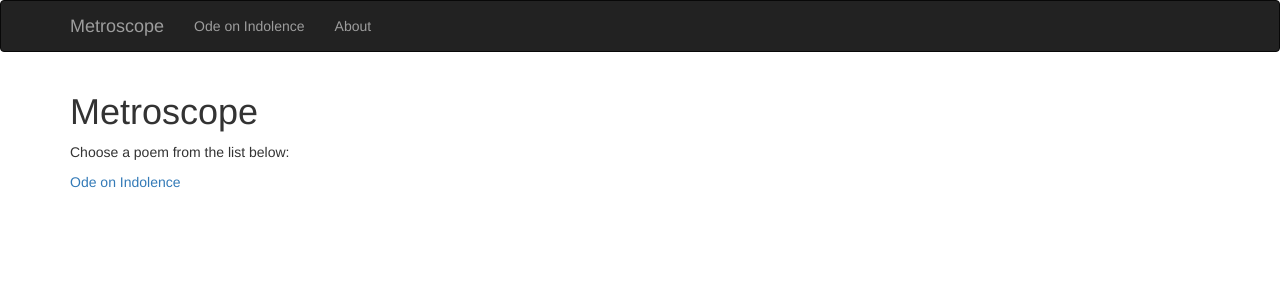
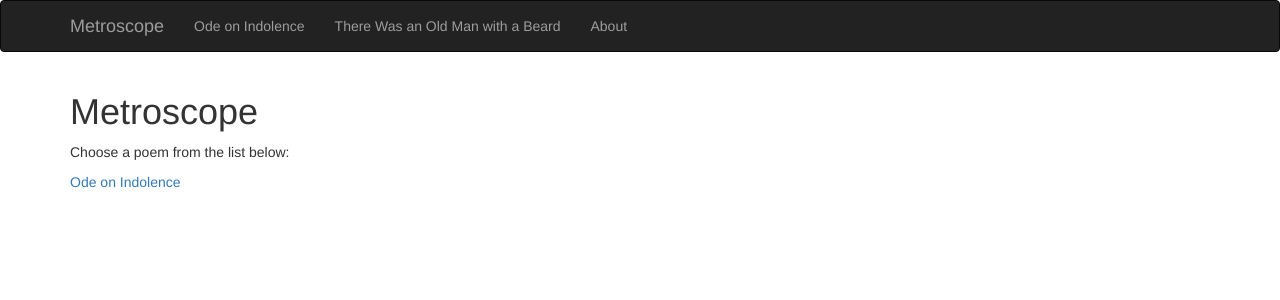
Before and after one commit to syvwlch/Metroscope, a Flask app: page / in a window 1280 px wide. Shown: the top 300 px of the page. Run offline with Flask 2, Linux system fonts and the light colour scheme; some libraries are stand-ins or nearby versions.

Commit message:
Added the limerick to the nav bar

```diff
--- a/templates/base.html
+++ b/templates/base.html
@@ -26,6 +26,7 @@
         <div class="navbar-collapse collapse">
             <ul class="nav navbar-nav">
                 <li><a href="{{ url_for('poem', filename='OdeOnIndolence') }}">Ode on Indolence</a></li>
+                <li><a href="{{ url_for('poem', filename='OldManWithBeard') }}">There Was an Old Man with a Beard</a></li>
                 <li><a href="{{ url_for('about') }}">About</a></li>
             </ul>
         </div>
```
